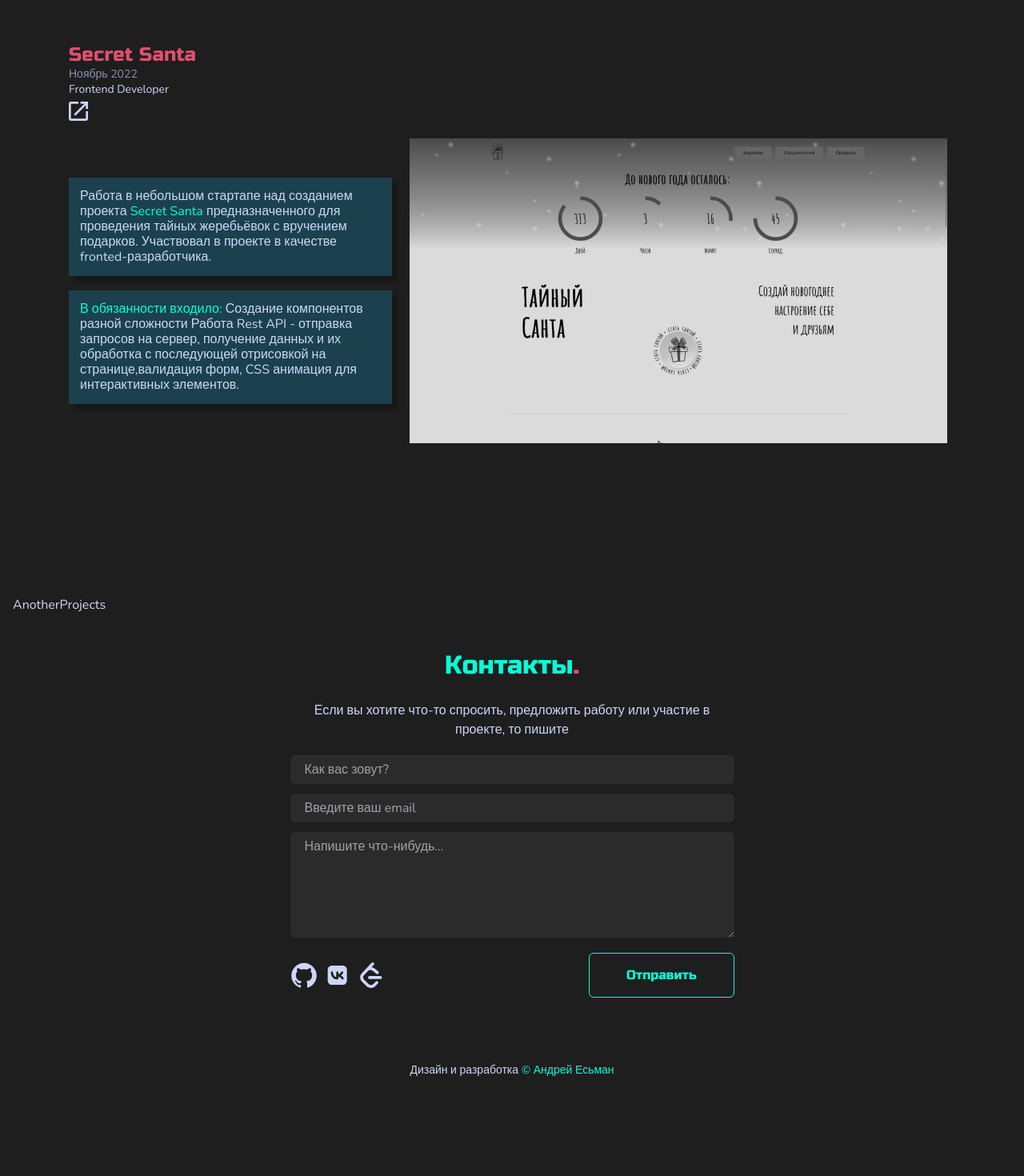
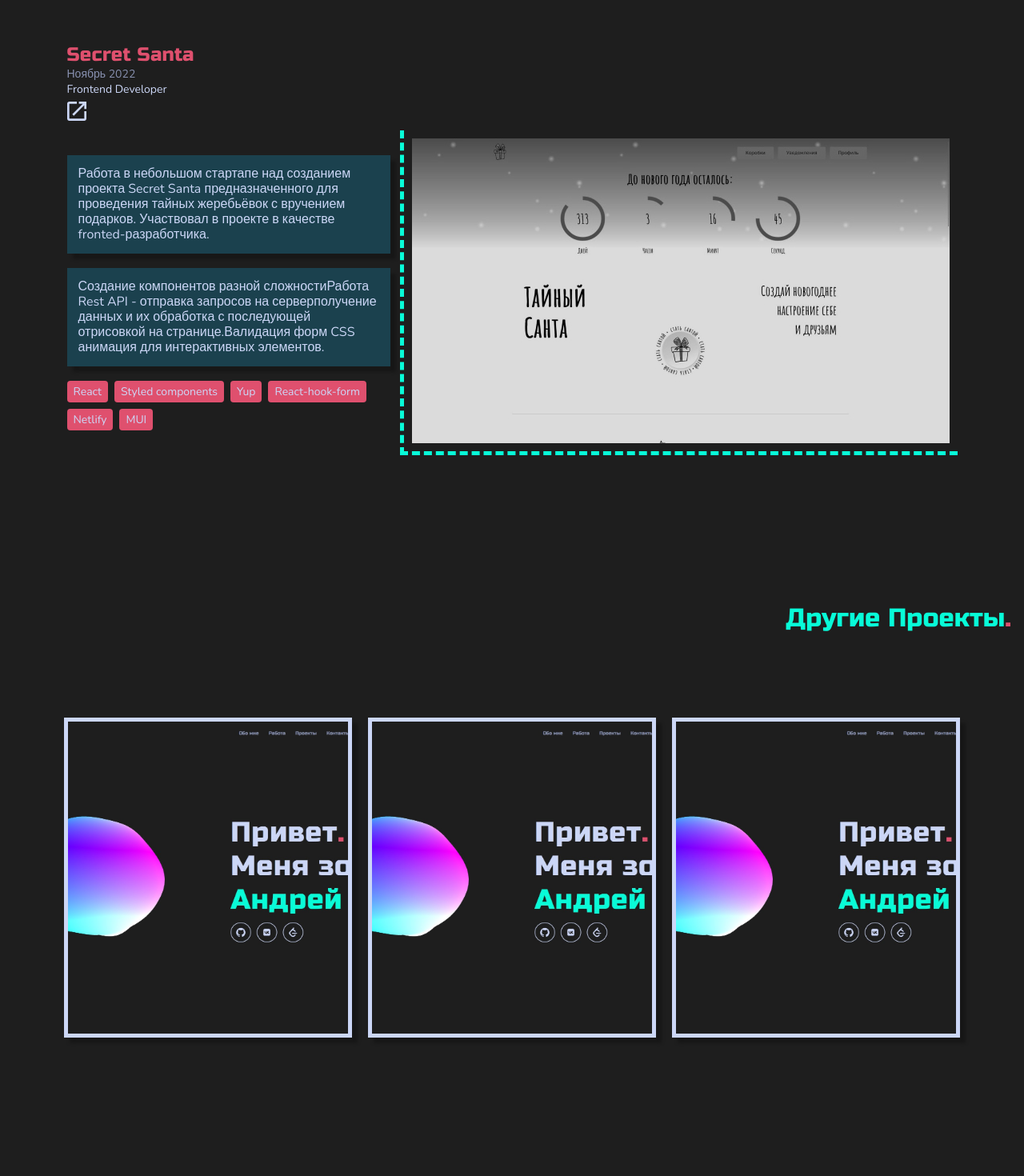
Before and after one commit to Andy-Esm/my-portfolio, a React (Vite) app: page / in a window 1280 px wide. Shown: the part 2100-3570 px from the top of the page at 80% size. Before the commit the page ends 3468 px from the top, so only its background shows below. Built offline with nearby package versions, Linux system fonts and the light colour scheme.

Commit message:
Секция "Другие проекты"

```diff
--- a/src/constants/index.js
+++ b/src/constants/index.js
@@ -1,8 +1,9 @@
 const experiences = [
 	{
-		title: 'Frontend Developer',
+		id: '1',
 		company: 'Secret Santa',
-		date: 'Декабрь 2023',
+		date: 'Ноябрь 2022',
+		position: 'Frontend Developer',
 		linkToGit: '',
 		linkToSite: 'https://secret-santa-1.netlify.app/',
 		description:
@@ -14,15 +15,57 @@ const experiences = [
 			'Валидация форм ',
 			'CSS анимация для интерактивных элементов.',
 		],
-		tech: ['React', 'Styled components', 'Yup', 'React-hook-form', 'Netlify'],
+		tech: ['React', 'Styled components', 'Yup', 'React-hook-form', 'Netlify', 'MUI'],
 	},
 ];
 
 const projects = [
 	{
+		id: '1',
 		title: 'Portfolio',
-		description: 'Portfolio',
-		tech: ['React', 'Styled components', 'Yup', 'React-hook-form', 'Netlify'],
+		description:
+			'Сайт-портфолио для отображения моих работ, тот на котором вы сейчас находитесь. Вы правы это рекурсия',
+		tech: [
+			'React',
+			'Css modules',
+			'Framer-motion',
+			'Email.js',
+			'React-three-fiber',
+			'React-router',
+		],
+		img: '../../assets/portfolio-bg.jpg',
+		linkToGithub: 'https://github.com/Andy-Esm/my-portfolio',
+		linkToSite: '',
+	},
+	{
+		id: '2',
+		title: 'Portfolio',
+		description:
+			'Сайт-портфолио для отображения моих работ, тот на котором вы сейчас находитесь. Вы правы это рекурсия',
+		tech: [
+			'React',
+			'Css modules',
+			'Framer-motion',
+			'Email.js',
+			'React-three-fiber',
+			'React-router',
+		],
+		linkToGithub: '',
+		linkToSite: '',
+	},
+	{
+		id: '3',
+		title: 'Portfolio',
+		description:
+			'Сайт-портфолио для отображения моих работ, тот на котором вы сейчас находитесь.',
+		tech: [
+			'React',
+			'Css modules',
+			'Framer-motion',
+			'Email.js',
+			'React-three-fiber',
+			'React-router',
+		],
 		linkToGithub: '',
 		linkToSite: '',
 	},
--- a/src/layouts/AboutMe/about.module.css
+++ b/src/layouts/AboutMe/about.module.css
@@ -14,7 +14,8 @@
 	gap: 20px;
 }
 .imgBox {
-	border: 5px dashed var(--accent-clr);
+	border-right: 5px dashed var(--red-accent);
+	border-top: 5px dashed var(--red-accent);
   grid-row: 1/2;
   grid-column: 1/2;
 }
--- a/src/layouts/AnotherProjects/AnotherProjects.jsx
+++ b/src/layouts/AnotherProjects/AnotherProjects.jsx
@@ -1,7 +1,61 @@
 import React from 'react';
-import styles from './another-projects.module.css';
+import style from './another-projects.module.css';
+import {projects} from '../../constants';
+import portfolio from '../../assets/portfolio-bg.jpg';
+import icons from '../../assets/icons.svg';
+
 const AnotherProjects = () => {
-	return <section className={styles.projects}>AnotherProjects</section>;
+	return (
+		<section className={style.projects}>
+			<h2 className={`${style.projectsTitle} title`}>
+				Другие проекты<span className={style.redAccent}>.</span>
+			</h2>
+			<div className={style.wrapper}>
+				<div className={style.projectsList}>
+					{projects.map((project) => (
+						<div className={style.projectItem} key={project.id}>
+							<div className={style.projectTextBox}>
+								<h4 className={style.projectTitle}>{project.title}</h4>
+								<p className={style.projectDescription}>{project.description}</p>
+								<div className={style.projectTech}>
+									{project.tech.map((el) => {
+										return (
+											<>
+												<span className={style.skills}>{el}</span>
+											</>
+										);
+									})}
+								</div>
+								<div className={style.projectLinksBox}>
+									<a
+										href={project.linkToGithub}
+										target="_blank"
+										rel="noreferrer"
+										className={style.projectLink}
+									>
+										<svg className={style.projectIcon}>
+											<use href={icons + '#github'} />
+										</svg>
+									</a>
+									<a
+										href={project.linkToSite}
+										target="_blank"
+										rel="noreferrer"
+										className={style.projectLink}
+									>
+										<svg className={style.projectIcon}>
+											<use href={icons + '#website-link'} />
+										</svg>
+									</a>
+								</div>
+							</div>
+							<img src={portfolio} alt="" className={style.projectImg} />
+						</div>
+					))}
+				</div>
+			</div>
+		</section>
+	);
 };
 
 export default AnotherProjects;
--- a/src/layouts/AnotherProjects/another-projects.module.css
+++ b/src/layouts/AnotherProjects/another-projects.module.css
@@ -1,3 +1,115 @@
 .projects {
-	margin: 0 0 40px 0;
+	margin: 0 0 160px 0;
+
 }
+.projectsTitle {
+  text-align: right;
+  margin: 0 0 100px 0;
+
+}
+.redAccent {
+  color: var(--red-accent);
+}
+
+
+.projectsList{
+  display: grid;
+  grid-template-columns: repeat(3, 360px);
+  grid-template-rows: repeat(2, auto);
+  place-content: center;
+  gap: 20px;
+
+}
+
+
+.projectItem{
+  margin: 0 0 100px 0;
+  padding: 5px;
+  position: relative;
+  display: flex;
+  flex-direction: column;
+  gap: 12px;
+  background-color: var(--text-clr-main);
+  box-shadow: 7px 7px 4px rgba(0, 0, 0, 0.25);
+  overflow: hidden;
+  min-height: 400px;
+  cursor: pointer;
+
+
+}
+
+.projectTextBox{
+  position: absolute;
+  top: 0;
+  right: -100%;
+  width: 100%;
+  height: 100%;
+  background-color: var(--bg-clr-secondary);
+  display: flex;
+  flex-direction: column;
+  gap: 12px;
+  padding: 30px;
+
+  transition: right 0.5s ease-in-out;
+}
+
+.projectItem:hover .projectTextBox{
+  right: 0;
+}
+
+.projectImg{
+  width: 100%;
+  height: 100%;
+  object-fit:  cover;
+}
+
+.projectLinksBox{
+  display: flex;
+  gap: 12px;
+}
+
+.projectLink{
+  cursor: pointer;
+  display: inline-block;
+}
+
+.projectIcon{
+  fill: var(--text-clr-main);
+  width: 24px;
+  height: 24px;
+  transition: fill 0.2s ease-in-out;
+}
+
+.projectLink:hover .projectIcon{
+  fill: var(--accent-clr);
+
+}
+
+.projectTitle{
+  color: var(--accent-clr);
+  font-family: var(--ff-heading);
+  font-size: var(--fs-md);
+
+}
+
+.projectDescription{
+  flex-grow: 1;
+
+}
+
+.projectTech{
+  display: flex;
+  flex-wrap: wrap;
+  gap: 8px;
+  align-self: flex-end;
+
+}
+.skills{
+  font-size: var(--fs-sm);
+  line-height: 19px;
+  color: var(--text-clr-main);
+  background-color: var(--red-accent);
+  padding: 4px 8px;
+  border-radius: 4px;
+
+}
--- a/src/layouts/Contacts/Contacts.jsx
+++ b/src/layouts/Contacts/Contacts.jsx
@@ -5,6 +5,7 @@ import {slideIn} from '../../utils/motion';
 import styles from './contacts.module.css';
 import emailjs from '@emailjs/browser';
 import icons from '../../assets/icons.svg';
+import {CircleDecoration} from '../../components';
 const Contacts = () => {
 	const forRef = useRef();
 	const [form, setForm] = useState({
@@ -65,6 +66,8 @@ const Contacts = () => {
 						Если вы хотите что-то спросить, предложить работу или участие в проекте,
 						то пишите
 					</p>
+					<CircleDecoration className={styles.decorBlue} />
+					<CircleDecoration className={styles.decorRed} />
 					<form ref={forRef} onSubmit={handleSubmit} className={styles.form}>
 						<label htmlFor="">
 							<input
--- a/src/layouts/Footer/Footer.jsx
+++ b/src/layouts/Footer/Footer.jsx
@@ -6,8 +6,9 @@ const Footer = () => {
 			<span className={styles.copyright}>
 				Дизайн и разработка{' '}
 				<a href="/" className={styles.footerLink}>
-					&copy; Андрей Есьман
+					&copy; Андрей Есьман{' '}
 				</a>
+				2023г.
 			</span>
 		</footer>
 	);
--- a/src/layouts/Work/Work.jsx
+++ b/src/layouts/Work/Work.jsx
@@ -2,20 +2,24 @@ import React from 'react';
 import style from './work.module.css';
 import icons from '../../assets/icons.svg';
 import secrtSanta from '../../assets/secret-santa.jpg';
+import {experiences} from '../../constants';
 
 const Work = () => {
 	return (
 		<section className={style.work}>
-			<h2 className={`${style.workTitle} title`}>Опыт работы</h2>
-			<div className={style.workWrapper}>
+			<h2 className={`${style.workTitle} title`}>
+				Опыт работы<span className={style.redAccent}>.</span>
+			</h2>
+			{experiences.map((item) => (
+				<div className={style.workWrapper} key={item.id}>
 					<div className={style.workItem}>
 						<div className={style.workHeading}>
-						<h3 className={style.companyName}>Secret Santa</h3>
-						<span className={style.companyDate}>Ноябрь 2022</span>
-						<span className={style.companyPosition}>Frontend Developer</span>
-						<div className={style.companyLinks}>
+							<h3 className={style.companyName}>{item.company}</h3>
+							<span className={style.companyDate}>{item.date}</span>
+							<span className={style.companyPosition}>{item.position}</span>
+
 							<a
-								href="https://secret-santa-1.netlify.app/"
+								href={item.linkToSite}
 								target="_blank"
 								rel="noreferrer"
 								className={style.companyLink}
@@ -25,21 +29,19 @@ const Work = () => {
 								</svg>
 							</a>
 						</div>
-					</div>
 
 						<div className={style.workText}>
-						<p className={style.workParagraph}>
-							Работа в небольшом стартапе над созданием проекта{' '}
-							<span className={style.accent}>Secret Santa</span> предназначенного для
-							проведения тайных жеребьёвок с вручением подарков. Участвовал в проекте
-							в качестве fronted-разработчика.
-						</p>
-						<p className={style.workParagraph}>
-							<span className={style.accent}>В обязанности входило:</span> Создание
-							компонентов разной сложности Работа Rest API - отправка запросов на
-							сервер, получение данных и их обработка с последующей отрисовкой на
-							странице,валидация форм, CSS анимация для интерактивных элементов.
-						</p>
+							<p className={style.workParagraph}>{item.description}</p>
+							<p className={style.workParagraph}> {item.points}</p>
+							<div className={style.workSkills}>
+								{item.tech.map((el) => {
+									return (
+										<>
+											<span className={style.skillsItem}>{el}</span>
+										</>
+									);
+								})}
+							</div>
 						</div>
 
 						<div className={style.workImgBox}>
@@ -53,6 +55,7 @@ const Work = () => {
 						</div>
 					</div>
 				</div>
+			))}
 		</section>
 	);
 };
--- a/src/layouts/Work/work.module.css
+++ b/src/layouts/Work/work.module.css
@@ -5,6 +5,10 @@
 .workTitle{
   text-align: left;
   margin: 0 0 100px 0;
+}
+
+.redAccent {
+  color: var(--red-accent);
 }
 
 .workWrapper{
@@ -41,6 +45,11 @@
   margin: 0 0 6px 0;
   font-size: var(--fs-sm);
   line-height: 19px;
+}
+
+.companyLink{
+  cursor: pointer;
+  display: inline-block;
 }
 .companyLinkIcon{
   fill: var(--text-clr-main);
@@ -80,7 +89,8 @@
 .workImgBox{
   grid-column: 2/3;
 
-  /*border: 5px dashed var(--accent-clr);*/
+  border-left: 5px dashed var(--accent-clr);
+  border-bottom: 5px dashed var(--accent-clr);
 }
 .workImage{
   filter: brightness(90%) saturate(0%);
@@ -92,3 +102,19 @@
 .workImage:hover{
   filter: brightness(100%) saturate(100%);
 }
+
+.workSkills{
+  display: flex;
+  flex-wrap: wrap;
+  gap: 8px;
+
+}
+
+.skillsItem{
+  font-size: var(--fs-sm);
+  line-height: 19px;
+  color: var(--text-clr-main);
+  background-color: var(--red-accent);
+  padding: 4px 8px;
+  border-radius: 4px;
+}
```
Also changed, not shown: src/layouts/Contacts/contacts.module.css (+29 -0 lines), src/assets/portfolio-bg.jpg (added). Lines whose indentation alone changed are shown as unchanged.
